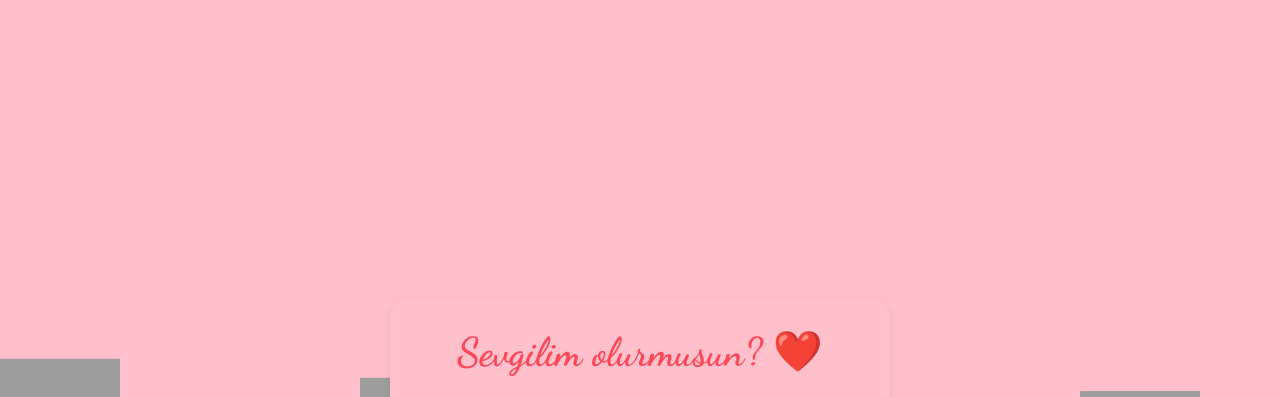
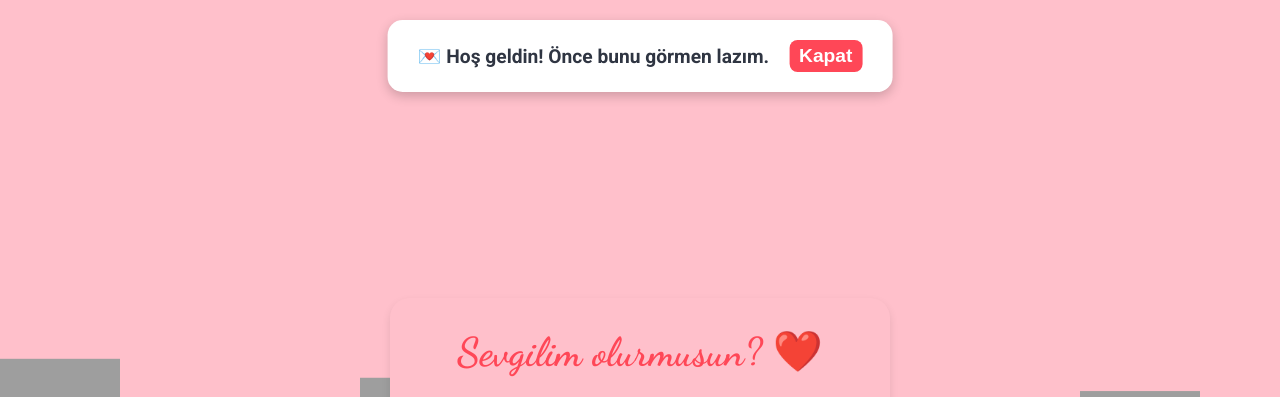
Before and after one commit to LoLChC/melo, a Django app: page / in a window 1280 px wide. Shown: the top 397 px of the page. Run offline with Django 4.2, Linux system fonts and the light colour scheme; grey boxes are pictures that could not be loaded.

```diff
--- a/melo/templates/index.html
+++ b/melo/templates/index.html
@@ -26,6 +26,42 @@ body {
     position: relative;
     background-color: var(--background-color);
     color: var(--text-color);
+}
+
+/* Popup */
+.popup {
+    position: fixed;
+    top: -150px; /* başta görünmez */
+    left: 50%;
+    transform: translateX(-50%);
+    background: white;
+    color: var(--text-color);
+    padding: 20px 30px;
+    border-radius: 15px;
+    box-shadow: 0 4px 12px rgba(0,0,0,0.2);
+    font-size: 1.2rem;
+    font-weight: bold;
+    z-index: 1000;
+    animation: slideDown 0.8s forwards;
+    display: flex;
+    justify-content: space-between;
+    align-items: center;
+    gap: 20px;
+}
+
+/* Popup kapatma butonu */
+.popup button {
+    background: var(--secondary-color);
+    color: white;
+    border: none;
+    border-radius: 8px;
+    padding: 5px 10px;
+    cursor: pointer;
+    font-weight: bold;
+}
+
+@keyframes slideDown {
+    to { top: 20px; }
 }
 
 /* Arka plan GIF container */
@@ -110,6 +146,12 @@ button {
 </head>
 <body>
 
+<!-- Popup -->
+<div class="popup" id="popup">
+    💌 Hoş geldin! Önce bunu görmen lazım.
+    <button onclick="closePopup()">Kapat</button>
+</div>
+
 <!-- Arka plan GIF'ler -->
 <div class="background-gifs" id="backgroundGifs"></div>
 
@@ -134,6 +176,11 @@ const buttons = document.getElementById('buttons');
 const fifthClickMessage = document.getElementById('fifthClickMessage');
 const backgroundGifs = document.getElementById('backgroundGifs');
 let noClickCount = 0;
+
+// Popup kapatma
+function closePopup() {
+    document.getElementById("popup").style.display = "none";
+}
 
 // Arka plan GIF’leri doldur
 const cols = Math.ceil(window.innerWidth / 120);
```
